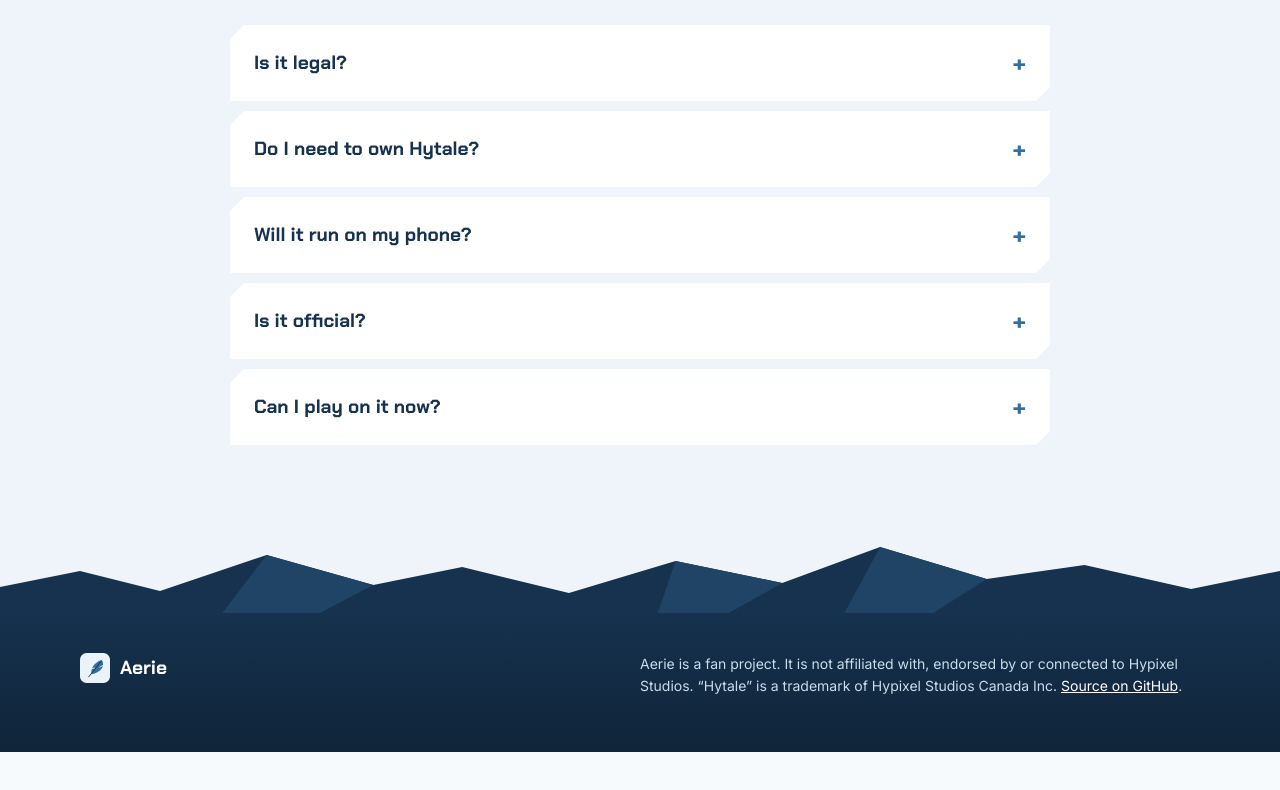
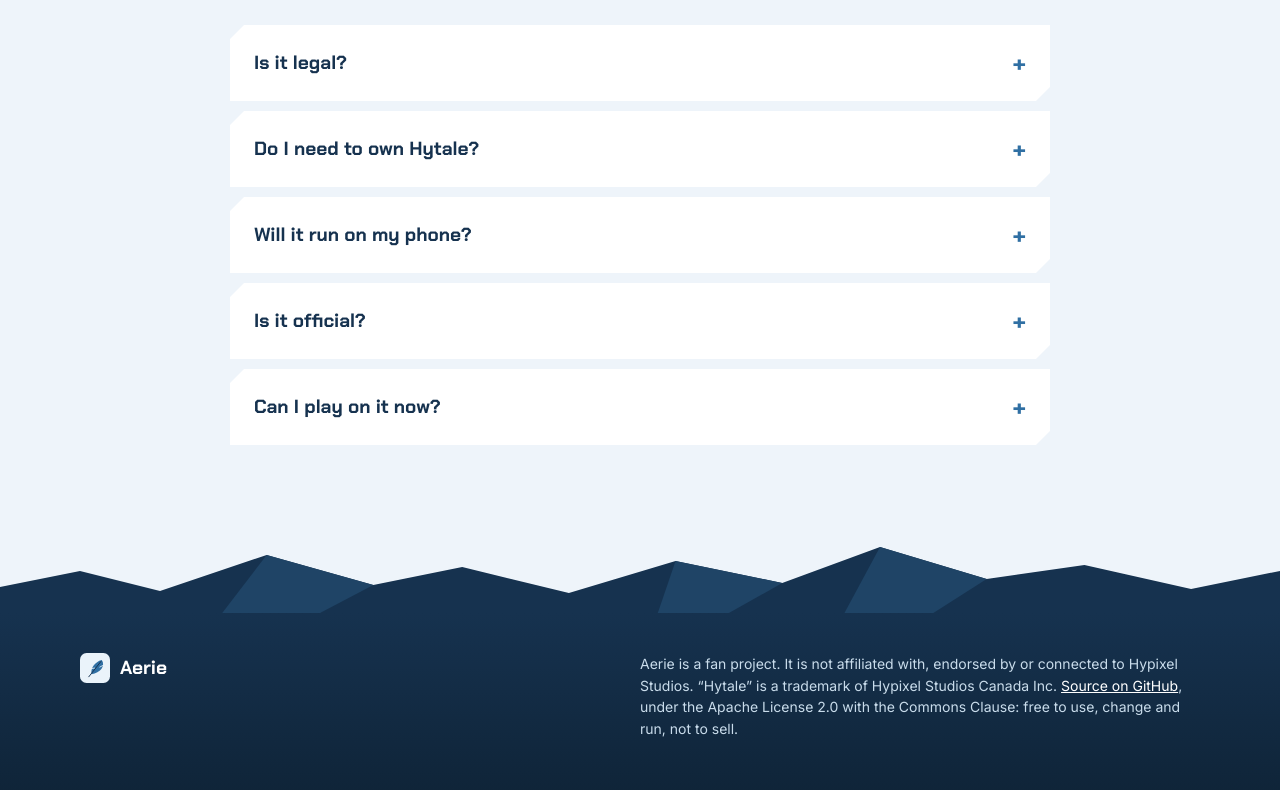
Before and after one commit to JuanLuci/aerie-rs, a plain HTML site: page site/index.html in a window 1280 px wide. Shown: the part 4095-4885 px from the top of the page. Before the commit the page ends 4847 px from the top, so only its background shows below. Drawn offline with Linux system fonts and the light colour scheme.

Commit message:
License: Apache 2.0 with the Commons Clause (source-available, no selling)
Free to use, change, fork and run servers with, and to make videos with;
not to sell, as a paid copy, paid fork or paid hosting. README explains it
in plain words; the site footer says it too.

Co-Authored-By: Claude Opus 5.5 <noreply@anthropic.com>

```diff
--- a/site/index.html
+++ b/site/index.html
@@ -322,7 +322,7 @@ details[open] .faq-plus{transform:rotate(45deg)}
 <svg width="30" height="30" viewBox="0 0 512 512" aria-hidden="true"><rect width="512" height="512" rx="112" fill="#EAF3FA"></rect><path d="M372 120 C440 222 344 344 196 362 C178 262 252 150 372 120 Z" fill="#2F6FA3"></path><path d="M426 194 L338 240" stroke="#EAF3FA" stroke-width="14" stroke-linecap="round"></path><path d="M166 270 L250 258" stroke="#EAF3FA" stroke-width="14" stroke-linecap="round"></path><path d="M150 406 L356 146" stroke="#16324F" stroke-width="16" stroke-linecap="round"></path></svg>
 <span style="font-family: 'Chakra Petch', Inter, sans-serif; font-weight: 700; font-size: 19px; color: #FFFFFF">Aerie</span>
 </div>
-<p style="margin: 0; flex: 1 1 420px; max-width: 40em; font-size: 14px; color: #C9DCEB">Aerie is a fan project. It is not affiliated with, endorsed by or connected to Hypixel Studios. “Hytale” is a trademark of Hypixel Studios Canada Inc. <a href="https://github.com/JuanLuci/aerie-rs" style="color: #FFFFFF">Source on GitHub</a>.</p>
+<p style="margin: 0; flex: 1 1 420px; max-width: 40em; font-size: 14px; color: #C9DCEB">Aerie is a fan project. It is not affiliated with, endorsed by or connected to Hypixel Studios. “Hytale” is a trademark of Hypixel Studios Canada Inc. <a href="https://github.com/JuanLuci/aerie-rs" style="color: #FFFFFF">Source on GitHub</a>, under the Apache License 2.0 with the Commons Clause: free to use, change and run, not to sell.</p>
 </div>
 </footer>
 
```
Also changed, not shown: 7 other files.
